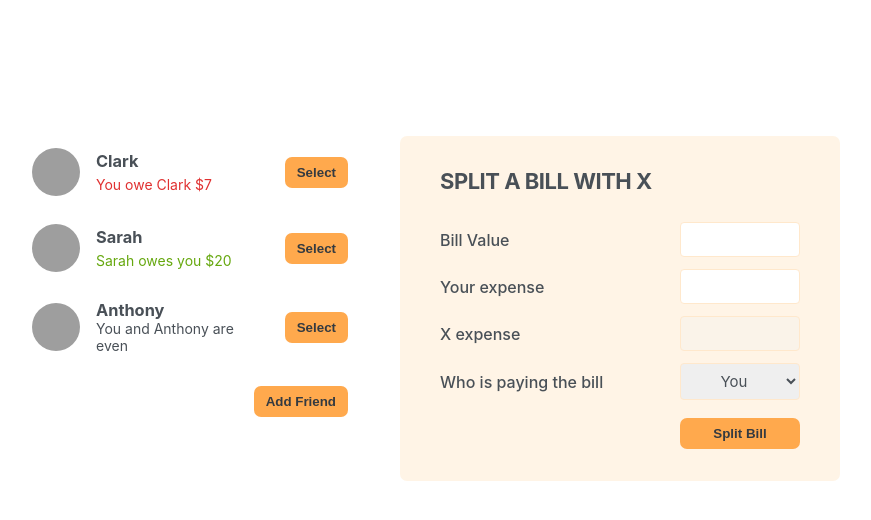
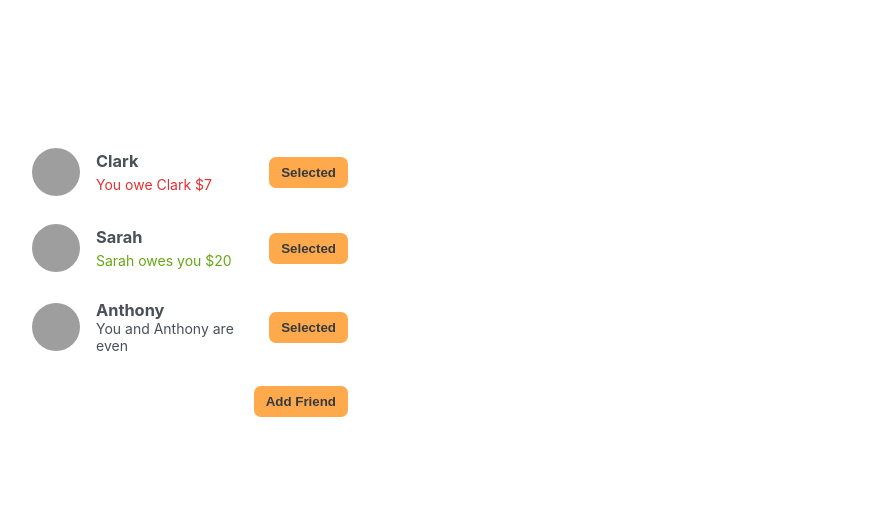
Before and after one commit to JoseGarcia1994/Eat-N-Split, a React (Vite) app: page / in a window 1280 px wide. Shown: the top 520 px of the page, without its empty margins (210-1081 px from the left). Built offline with nearby package versions, Linux system fonts and the light colour scheme; grey boxes are pictures that could not be loaded.

Commit message:
Selecting a Friend

```diff
--- a/src/App.jsx
+++ b/src/App.jsx
@@ -9,6 +9,7 @@
 function App() {
   const [showAddFriend, setShowAddFriend] = useState(false);
   const [friends, setFriends] = useState(initialFriends);
+  const [selectedFriend, setSelectedFriend] = useState(null);
 
   const handleShowAddFriend = () => {
     setShowAddFriend(!showAddFriend);
@@ -19,17 +20,28 @@
     setShowAddFriend(false);
   }
 
+  const handleSelectedFriend = friend => {
+    setSelectedFriend(cur => cur?.id === friend.id ? null : friend);
+    setShowAddFriend(false)
+  }
+
   return (
     <div className='app'>
       <div className='sidebar'>
-        <FriendList friends={friends}/>
+        <FriendList
+        friends={friends}
+        handleSelectedFriend={handleSelectedFriend}
+        selectedFriend={selectedFriend}
+        />
+
         {showAddFriend &&
         <AddFriendForm
         addFriend={addFriend} />}
+
         <Button onClick={handleShowAddFriend}>{showAddFriend ? "Close" : 'Add Friend'}</Button>
       </div>
 
-      <FormSplitBill />
+      {selectedFriend && <FormSplitBill selectedFriend={selectedFriend}/>}
     </div>
   )
 }
--- a/src/components/FormSplitBill.jsx
+++ b/src/components/FormSplitBill.jsx
@@ -1,9 +1,9 @@
 import Button from "./Button.jsx";
 
-const FormSplitBill = () => {
+const FormSplitBill = ({selectedFriend}) => {
   return (
     <form className="form-split-bill">
-      <h2>Split a bill with X</h2>
+      <h2>Split a bill with {selectedFriend.name}</h2>
 
       <label>Bill Value</label>
       <input type="text" />
@@ -11,13 +11,13 @@
       <label>Your expense</label>
       <input type="text" />
 
-      <label>X expense</label>
+      <label>{selectedFriend.name}s expense</label>
       <input type="text" disabled/>
 
       <label> Who is paying the bill</label>
       <select>
         <option value="user">You</option>
-        <option value="friend">X</option>
+        <option value="friend">{selectedFriend.name}</option>
       </select>
 
       <Button>Split Bill</Button>
--- a/src/components/Friend.jsx
+++ b/src/components/Friend.jsx
@@ -1,8 +1,11 @@
 import Button from './Button.jsx';
 
-const Friend = ({friend}) => {
+const Friend = ({friend, handleSelectedFriend, selectedFriend}) => {
+
+  const isSelected = friend.id === selectedFriend?.id;
+
   return (
-    <li>
+    <li className={isSelected ? 'selected' : ''}>
       <img src={friend.image} alt={friend.name} />
       <h3>{friend.name}</h3>
 
@@ -10,7 +13,11 @@
       {friend.balance > 0 && <p className="green">{friend.name} owes you ${Math.abs(friend.balance)}</p>}
       {friend.balance === 0 && <p>You and {friend.name} are even</p>}
 
-      <Button>Select</Button>
+      <Button
+      onClick={() => handleSelectedFriend(friend)}
+      >
+        {isSelected ? 'Close' : 'Selected'}
+      </Button>
     </li>
   );
 };
--- a/src/components/FriendList.jsx
+++ b/src/components/FriendList.jsx
@@ -1,11 +1,16 @@
 import Friend from './Friend.jsx';
 
-const FriendList = ({friends}) => {
+const FriendList = ({friends, handleSelectedFriend, selectedFriend}) => {
 
   return (
     <ul>
       {friends.map(friend => (
-        <Friend friend={friend} key={friend.id}/>
+        <Friend
+        key={friend.id}
+        friend={friend}
+        handleSelectedFriend={handleSelectedFriend}
+        selectedFriend={selectedFriend}
+        />
       ))}
     </ul>
   );
```
